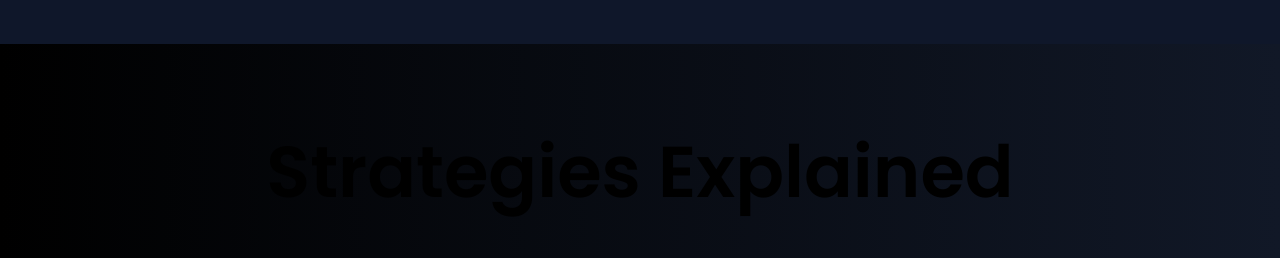
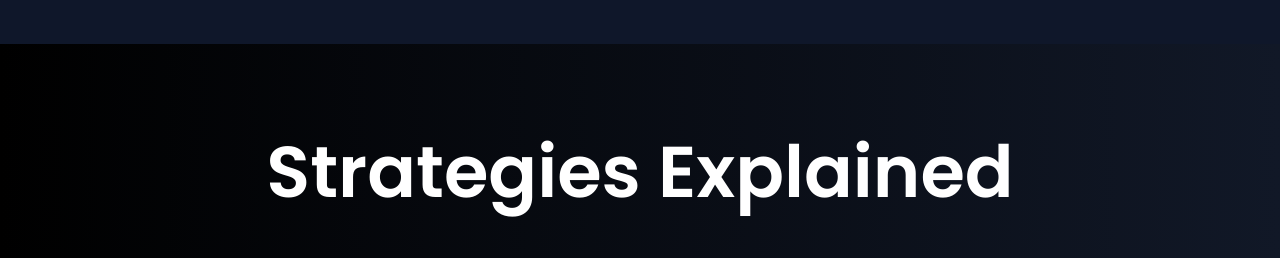
Before and after one commit to bluea1855/chat-app, a React (Vite) app: page /dashboard in a window 1280 px wide. Shown: the part 1460-1718 px from the top of the page. Built offline with nearby package versions, Linux system fonts and the light colour scheme.

Commit message:
Update Dashboard.jsx

```diff
--- a/src/components/sections/dashboard/Dashboard.jsx
+++ b/src/components/sections/dashboard/Dashboard.jsx
@@ -6,8 +6,11 @@ import BrandsIncluded from "../../BrandsIncluded";
 import TeamSection from "../../TeamSection";
 import BlogsSection from "../../BlogsSection";
 import ApplicationCover from "../../ApplicationCover";
+import { useSelector } from 'react-redux';
 
 function Dashboard() {
+  const isClicked = useSelector((state) => state.click_redux_slice.isClicked);
+
   return (
     <>
       <PageWrapper
@@ -25,7 +28,7 @@ function Dashboard() {
       </PageWrapper>
       <TeamSection />
       <div className="flex flex-col justify-center items-center h-64">
-        <h1 className="text-7xl font-semibold">Strategies Explained</h1>
+        <h1 className={isClicked ? 'text-7xl font-semibold text-black':'text-white text-7xl font-semibold'}>Strategies Explained</h1>
       </div>
       <ApplicationCover />
       <div className="flex flex-col md:flex-row justify-evenly items-center p-14 mt-10 pb-8 gap-20">
```
